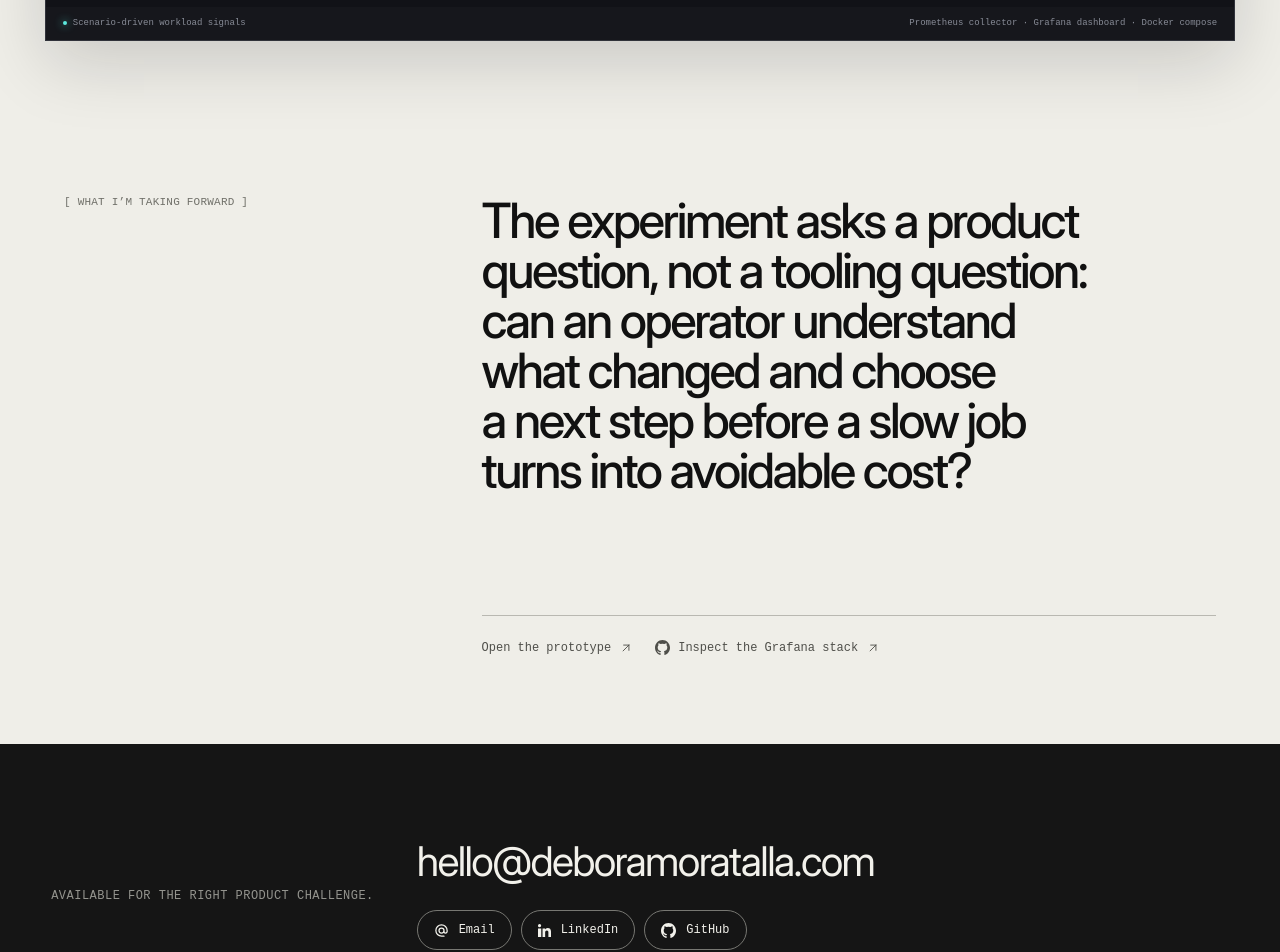
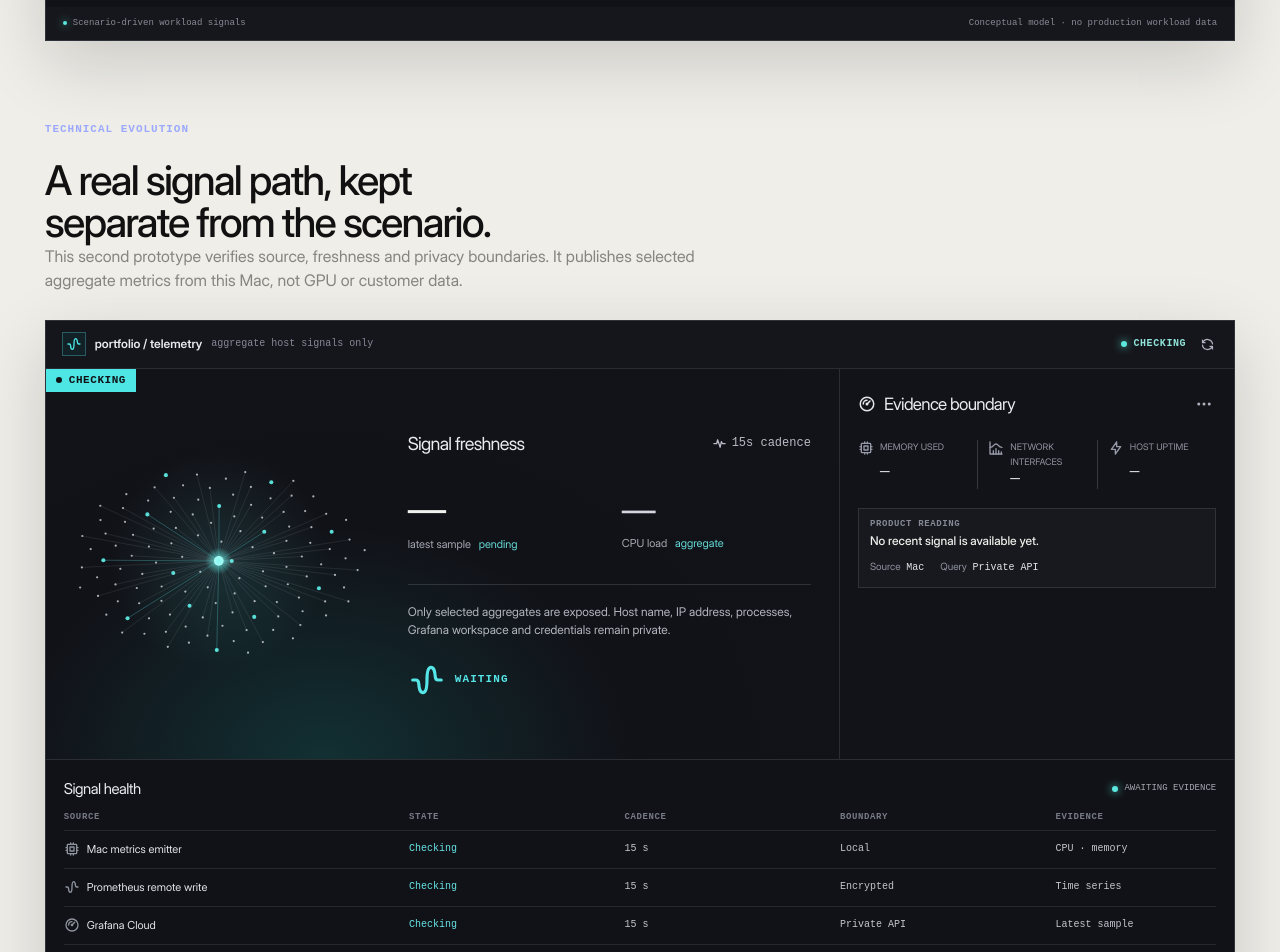
Before and after one commit to deboramoratalla-lab/portfolio, a Next.js app: page /lab/gpu-job-triage in a window 1280 px wide. Shown: the part 3940-4892 px from the top of the page. Built offline with nearby package versions, Linux system fonts and the light colour scheme.

Commit message:
Show decision model and live telemetry separately

```diff
--- a/src/app/lab/[slug]/page.tsx
+++ b/src/app/lab/[slug]/page.tsx
@@ -6,7 +6,7 @@ import { CaseSectionLabel } from "@/components/case-section-label"
 import { ArrowLink, ArrowRouteLink } from "@/components/ui-links"
 import { OpenPortfolioAgentLink } from "@/components/open-portfolio-agent-link"
 import { DesignSystemHealthDemo } from "@/components/design-system-health-demo"
-import { GpuJobTriageDemo } from "@/components/gpu-job-triage-demo"
+import { GpuJobTriageDecisionDemo, TelemetryEvidenceDemo } from "@/components/gpu-job-triage-demo"
 import { getLabEntry, labEntries } from "@/data/lab"
 
 type ArticleSection = { title: string; paragraphs: string[]; points?: string[] }
@@ -379,7 +379,7 @@ export default async function LabArticle({ params }: { params: Promise<{ slug: s
       {entry.slug === "figma-plugin-component-apis" && <FigmaPluginEvidence />}
       {entry.slug === "smallest-useful-accessibility-pipeline" && <AccessibilityEvidence />}
       {entry.slug === "metrics-are-not-decisions" && <DesignSystemHealthDemo />}
-      {entry.slug === "gpu-job-triage" && <GpuJobTriageDemo />}
+      {entry.slug === "gpu-job-triage" && <><GpuJobTriageDecisionDemo /><TelemetryEvidenceDemo /></>}
       <ReusableResources slug={entry.slug} />
       <footer className="lab-article-close">
         <span>[ What I’m taking forward ]</span>
--- a/src/components/gpu-job-triage-demo.tsx
+++ b/src/components/gpu-job-triage-demo.tsx
@@ -164,32 +164,14 @@ function Ring({ value, tone }: { value: number; tone: Worker["tone"] }) {
   return <span className={`triage-ring triage-ring-${tone}`}><svg viewBox="0 0 48 48" aria-hidden="true"><circle cx="24" cy="24" r={radius} /><circle cx="24" cy="24" r={radius} strokeDasharray={`${(value / 100) * circumference} ${circumference}`} /></svg><b>{value}%</b></span>;
 }
 
-export function GpuJobTriageDemo() {
+export function GpuJobTriageDecisionDemo() {
   const [scenario, setScenario] = useState<Scenario>("baseline");
   const [decisionApplied, setDecisionApplied] = useState(false);
-  const [cloud, setCloud] = useState<CloudSnapshot | null>(null);
   const data = scenarios[scenario];
   const tone = scenario === "blocked" ? "orange" : scenario === "drift" ? "lime" : "cyan";
   const confirmation = scenario === "baseline" ? "Allocation kept. The next check is scheduled in 10 minutes." : scenario === "drift" ? "Triage opened for worker-04. Scaling remains on hold." : "Input dependency marked for escalation. GPU scaling remains paused.";
-  const liveMetrics = cloud?.status === "live" ? cloud.metrics : undefined;
-  const isLive = Boolean(liveMetrics);
-  const progress = liveMetrics ? liveMetrics.progress : data.progress;
-  const inputWait = liveMetrics ? `${liveMetrics.inputWaitMs}%` : data.inputWait;
-  const throughput = liveMetrics ? `${liveMetrics.throughput} active` : data.throughput;
-  const cost = liveMetrics ? `${liveMetrics.cost.toFixed(1)}h` : "$7.11";
-
-  useEffect(() => {
-    let active = true;
-    const update = async () => {
-      try {
-        const response = await fetch("/api/gpu-job-triage", { cache: "no-store" });
-        if (response.ok && active) setCloud(await response.json() as CloudSnapshot);
-      } catch { /* The offline state remains explicit when the source cannot be reached. */ }
-    };
-    void update();
-    const interval = window.setInterval(update, 15000);
-    return () => { active = false; window.clearInterval(interval); };
-  }, []);
+  const { progress, inputWait, throughput } = data;
+  const cost = "$7.11";
 
   return (
     <section className="gpu-triage-demo" aria-labelledby="triage-demo-title">
@@ -203,7 +185,7 @@ export function GpuJobTriageDemo() {
         <header className="triage-surface-header">
           <div className="triage-job-identity"><span className="triage-mark"><IconActivityHeartbeat size={16} /></span><b>compute / decision model</b><span>scenario, not live workload</span></div>
           <div className="triage-header-actions">
-            <span className="triage-live"><i /> {isLive ? "Grafana Cloud" : "replay signals"}</span>
+            <span className="triage-live"><i /> decision scenario</span>
             <button type="button" aria-label="Refresh workload data"><IconRefresh size={15} /></button>
             <button type="button" aria-label="More options"><IconDots size={17} /></button>
           </div>
@@ -242,26 +224,85 @@ export function GpuJobTriageDemo() {
         </div>
         <div className={`triage-decision-feedback ${decisionApplied ? "is-visible" : ""}`} aria-live="polite"><IconActivityHeartbeat size={15} /> {decisionApplied ? confirmation : "No decision recorded yet."}</div>
 
-        <section className="triage-worker-health" aria-label={isLive ? "Signal health" : "Worker health status"}>
-          {isLive ? <>
-            <div className="triage-health-heading"><h3>Signal health</h3><span><i /> end-to-end reporting</span></div>
-            <div className="triage-worker-table" role="table">
-              <div className="triage-worker-head" role="row"><span>Source</span><span>State</span><span>Cadence</span><span>Boundary</span><span>Evidence</span></div>
-              <div className="triage-worker-row" role="row"><span><IconCpu size={16} /> Mac metrics emitter</span><span className="triage-wait-cyan">Reporting</span><span>15 s</span><span>Local</span><span>CPU · memory</span></div>
-              <div className="triage-worker-row" role="row"><span><IconWaveSine size={16} /> Prometheus remote write</span><span className="triage-wait-cyan">Delivered</span><span>15 s</span><span>Encrypted</span><span>Time series</span></div>
-              <div className="triage-worker-row" role="row"><span><IconGauge size={16} /> Grafana Cloud</span><span className="triage-wait-cyan">Queried</span><span>15 s</span><span>Private API</span><span>Latest sample</span></div>
-              <div className="triage-worker-row" role="row"><span><IconActivityHeartbeat size={16} /> Portfolio dashboard</span><span className="triage-wait-cyan">Polling</span><span>15 s</span><span>Public view</span><span>Aggregate only</span></div>
-            </div>
-          </> : <>
-            <div className="triage-health-heading"><h3>Worker health</h3><span><i /> {scenario === "baseline" ? "all workers reporting" : "attention required"}</span></div>
-            <div className="triage-worker-table" role="table">
-              <div className="triage-worker-head" role="row"><span>Worker</span><span>Progress</span><span>Throughput</span><span>Input wait</span><span>Cost</span></div>
-              {data.workers.map((worker) => <div className="triage-worker-row" role="row" key={worker.name}><span><IconCpu size={16} /> {worker.name}</span><Ring value={worker.progress} tone={worker.tone} /><span>{worker.throughput}</span><span className={`triage-wait-${worker.tone}`}>{worker.wait}</span><span>{worker.cost}</span></div>)}
-            </div>
-          </>}
+        <section className="triage-worker-health" aria-label="Modelled worker health">
+          <div className="triage-health-heading"><h3>Worker health</h3><span><i /> {scenario === "baseline" ? "all workers reporting" : "attention required"}</span></div>
+          <div className="triage-worker-table" role="table">
+            <div className="triage-worker-head" role="row"><span>Worker</span><span>Progress</span><span>Throughput</span><span>Input wait</span><span>Cost</span></div>
+            {data.workers.map((worker) => <div className="triage-worker-row" role="row" key={worker.name}><span><IconCpu size={16} /> {worker.name}</span><Ring value={worker.progress} tone={worker.tone} /><span>{worker.throughput}</span><span className={`triage-wait-${worker.tone}`}>{worker.wait}</span><span>{worker.cost}</span></div>)}
+          </div>
         </section>
-        <footer className="triage-provenance"><span><i /> {isLive ? "Live signals from this Mac via Grafana Cloud" : "Scenario-driven workload signals"}</span><span>{isLive ? "Local metrics emitter · Prometheus remote write · Grafana Cloud" : "Prometheus collector · Grafana dashboard · Docker compose"}</span></footer>
+        <footer className="triage-provenance"><span><i /> Scenario-driven workload signals</span><span>Conceptual model · no production workload data</span></footer>
       </div>
     </section>
   );
 }
+
+export function TelemetryEvidenceDemo() {
+  const [cloud, setCloud] = useState<CloudSnapshot | null>(null);
+  const [refreshing, setRefreshing] = useState(false);
+  const live = cloud?.status === "live" ? cloud.metrics : undefined;
+
+  const refresh = async () => {
+    setRefreshing(true);
+    try {
+      const response = await fetch("/api/gpu-job-triage", { cache: "no-store" });
+      if (response.ok) setCloud(await response.json() as CloudSnapshot);
+    } finally {
+      window.setTimeout(() => setRefreshing(false), 350);
+    }
+  };
+
+  useEffect(() => {
+    const initial = window.setTimeout(() => void refresh(), 0);
+    const interval = window.setInterval(() => void refresh(), 15_000);
+    return () => { window.clearTimeout(initial); window.clearInterval(interval); };
+  }, []);
+
+  const state = live ? "Reporting" : cloud?.status === "no-data" ? "Awaiting signal" : "Checking";
+  const age = live ? `${live.freshnessSeconds}s ago` : "—";
+
+  return <section className="gpu-triage-demo telemetry-evidence" aria-labelledby="telemetry-evidence-title">
+    <div className="triage-demo-intro">
+      <span>Technical evolution</span>
+      <h2 id="telemetry-evidence-title">A real signal path, kept separate from the scenario.</h2>
+      <p>This second prototype verifies source, freshness and privacy boundaries. It publishes selected aggregate metrics from this Mac, not GPU or customer data.</p>
+    </div>
+    <div className="triage-surface">
+      <header className="triage-surface-header">
+        <div className="triage-job-identity"><span className="triage-mark"><IconWaveSine size={16} /></span><b>portfolio / telemetry</b><span>aggregate host signals only</span></div>
+        <div className="triage-header-actions"><span className="triage-live"><i /> {live ? "Grafana Cloud" : state}</span><button type="button" onClick={() => void refresh()} aria-label="Refresh telemetry"><IconRefresh className={refreshing ? "is-spinning" : ""} size={15} /></button></div>
+      </header>
+      <div className="triage-layout-v3 telemetry-evidence-layout">
+        <article className="triage-hero-card-v3">
+          <div className="triage-run-label"><i /> {state}</div>
+          <ParticleField workers={scenarios.baseline.workers} />
+          <div className="triage-primary-reading">
+            <div className="triage-reading-title"><span>Signal freshness</span><small><IconActivityHeartbeat size={15} /> 15s cadence</small></div>
+            <div className="triage-big-metrics">
+              <div className="triage-metric-v4"><Bars value={live ? Math.max(4, 100 - live.freshnessSeconds * 4) : 0} tone="cyan" /><div><strong>{age}</strong><span>latest sample <em>{live ? "verified" : "pending"}</em></span></div></div>
+              <div className="triage-metric-v4"><Bars value={live?.progress ?? 0} tone="cyan" /><div><strong>{live ? `${live.progress}%` : "—"}</strong><span>CPU load <em>aggregate</em></span></div></div>
+            </div>
+            <p>Only selected aggregates are exposed. Host name, IP address, processes, Grafana workspace and credentials remain private.</p>
+            <div className="triage-wave"><IconWaveSine size={38} /><b>{live ? "live" : "waiting"}</b></div>
+          </div>
+        </article>
+        <aside className="triage-side-v3">
+          <div className="triage-panel-head"><h3><IconGauge size={18} /> Evidence boundary</h3><button type="button" aria-label="Evidence options"><IconDots size={18} /></button></div>
+          <div className="triage-summary-stats telemetry-summary"><div><IconCpu size={16} /><span>Memory used</span><b>{live ? `${live.inputWaitMs}%` : "—"}</b></div><div><IconChartHistogram size={16} /><span>Network interfaces</span><b>{live ? live.throughput : "—"}</b></div><div><IconBolt size={16} /><span>Host uptime</span><b>{live ? `${live.cost.toFixed(1)}h` : "—"}</b></div></div>
+          <div className="triage-recommendation"><span>Product reading</span><strong>{live ? "The evidence path is fresh enough to trust." : "No recent signal is available yet."}</strong><div><small>Source <b>Mac</b></small><small>Query <b>Private API</b></small></div></div>
+        </aside>
+      </div>
+      <section className="triage-worker-health" aria-label="Signal health">
+        <div className="triage-health-heading"><h3>Signal health</h3><span><i /> {live ? "end-to-end reporting" : "awaiting evidence"}</span></div>
+        <div className="triage-worker-table" role="table">
+          <div className="triage-worker-head" role="row"><span>Source</span><span>State</span><span>Cadence</span><span>Boundary</span><span>Evidence</span></div>
+          <div className="triage-worker-row" role="row"><span><IconCpu size={16} /> Mac metrics emitter</span><span className="triage-wait-cyan">{state}</span><span>15 s</span><span>Local</span><span>CPU · memory</span></div>
+          <div className="triage-worker-row" role="row"><span><IconWaveSine size={16} /> Prometheus remote write</span><span className="triage-wait-cyan">{live ? "Delivered" : "Checking"}</span><span>15 s</span><span>Encrypted</span><span>Time series</span></div>
+          <div className="triage-worker-row" role="row"><span><IconGauge size={16} /> Grafana Cloud</span><span className="triage-wait-cyan">{live ? "Queried" : "Checking"}</span><span>15 s</span><span>Private API</span><span>Latest sample</span></div>
+          <div className="triage-worker-row" role="row"><span><IconActivityHeartbeat size={16} /> Portfolio dashboard</span><span className="triage-wait-cyan">{live ? "Polling" : "Waiting"}</span><span>15 s</span><span>Public view</span><span>Aggregate only</span></div>
+        </div>
+      </section>
+      <footer className="triage-provenance"><span><i /> Live signals from this Mac via Grafana Cloud</span><span>Local emitter · Prometheus remote write · Grafana Cloud</span></footer>
+    </div>
+  </section>;
+}
--- a/src/components/workbench-preview.tsx
+++ b/src/components/workbench-preview.tsx
@@ -2,7 +2,7 @@ import Link from "next/link"
 import Image from "next/image"
 import { ArrowUpRight } from "@/components/arrow-up-right"
 import { ArrowRouteLink } from "@/components/ui-links"
-import { InfrastructureDashboardCover } from "@/components/infrastructure-dashboard-demo"
+import { CapacityDecisionCover, InfrastructureDashboardCover } from "@/components/infrastructure-dashboard-demo"
 import type { LabEntry } from "@/data/lab"
 
 const HOME_LAB_LIMIT = 5
@@ -28,7 +28,9 @@ export function WorkbenchPreview({ entries }: { entries: LabEntry[] }) {
           <span className="home-lab-card-action">Read more <ArrowUpRight /></span>
         </div>
         <figure className="home-lab-feature-media">
-          {featuredEntry.slug === "metrics-are-not-decisions" || featuredEntry.slug === "gpu-job-triage"
+          {featuredEntry.slug === "gpu-job-triage"
+            ? <CapacityDecisionCover />
+            : featuredEntry.slug === "metrics-are-not-decisions"
             ? <InfrastructureDashboardCover />
             : <Image src={LAB_COVERS[featuredEntry.slug].src} alt={LAB_COVERS[featuredEntry.slug].alt} fill sizes="(max-width: 800px) 100vw, 45vw" />}
         </figure>
```
Also changed, not shown: src/components/infrastructure-dashboard-demo.tsx (+8 -0 lines).
